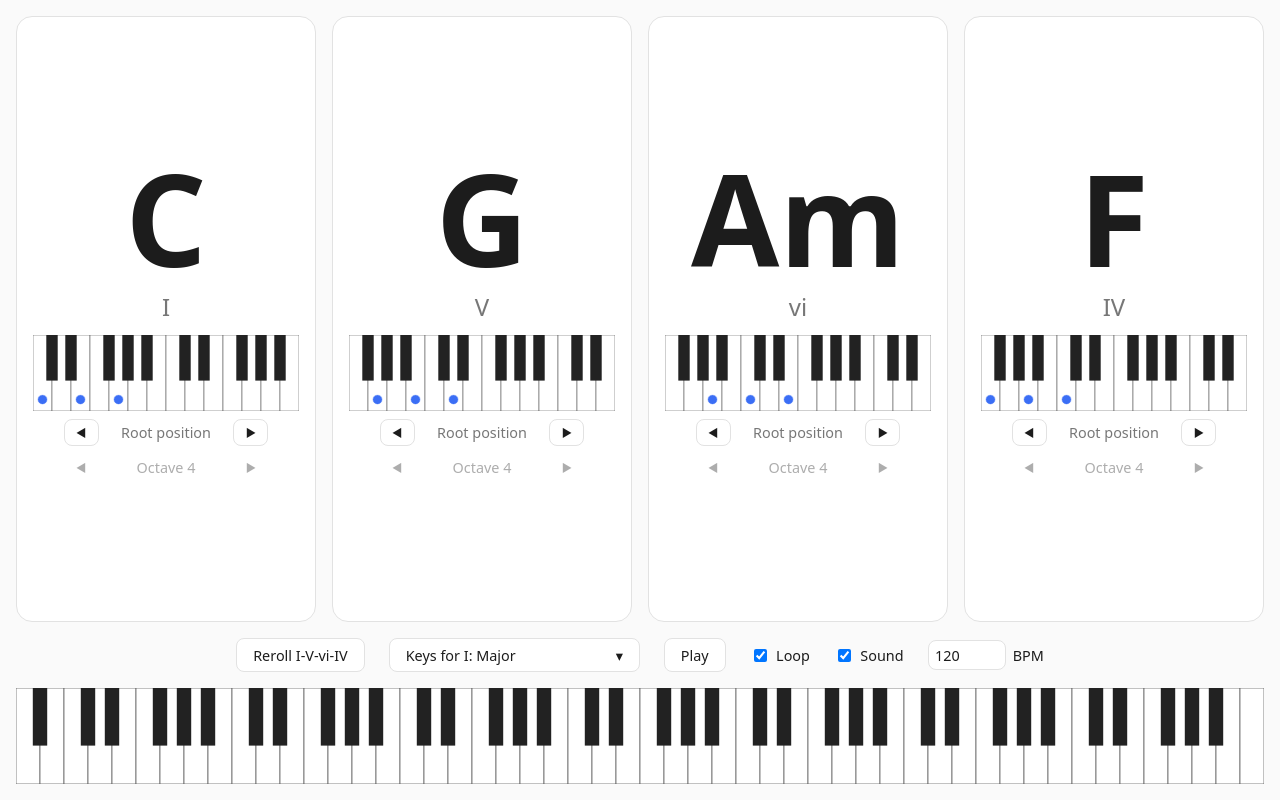
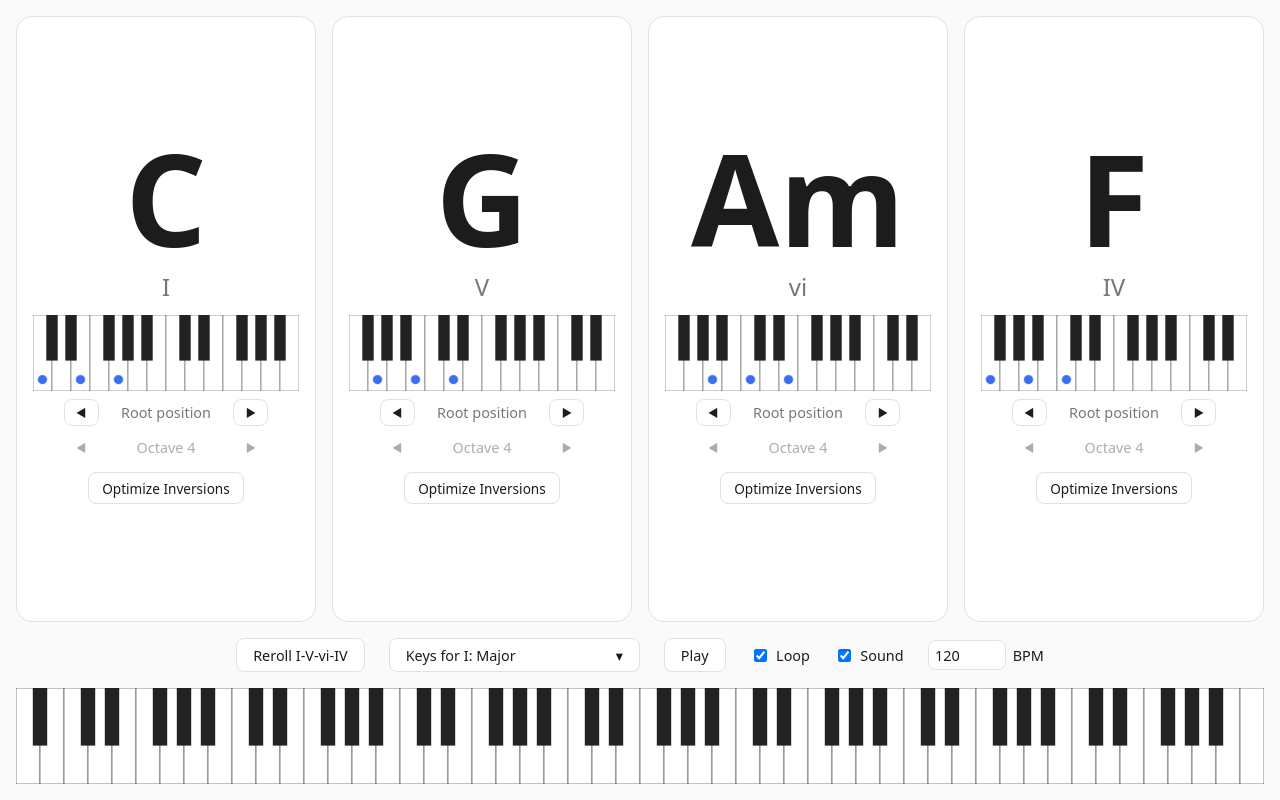
Before and after one commit to caxco93/chordgen, a Vue app: page / in a window 1280 px wide. Built offline with nearby package versions, Linux system fonts and the light colour scheme.

Commit message:
Add an Optimize Inversions button per chord
Below each chord's octave stepper, clicking it locks that chord's
current voicing and re-voices the rest of the progression with
optimizeInversions, previewing the locked chord and stopping any
playback.

```diff
--- a/src/App.vue
+++ b/src/App.vue
@@ -20,6 +20,7 @@ import {
   type Progression,
   rerollProgression,
 } from './chords'
+import { optimizeInversions } from './optimizeInversions'
 
 const keyGroups = ref([...DEFAULT_KEY_GROUPS])
 const progression = ref(buildProgression(0))
@@ -91,6 +92,21 @@ function shiftOctave(index: number, step: number) {
   showPreview(index)
 }
 
+/**
+ * Locks chord `index`'s current voicing and re-voices every other chord around it: as close to
+ * it as possible while keeping the whole progression's span (lowest to highest note) as small as
+ * possible. See `optimizeInversions` for the exact ordering of those two criteria.
+ */
+function optimizeInversionsFrom(index: number) {
+  stop()
+  const allNotes = progression.value.chords.map((chord) => chord.notes)
+  const locked = { inversion: inversions.value[index]!, octave: octaves.value[index]! }
+  const result = optimizeInversions(allNotes, index, locked)
+  inversions.value = result.inversions
+  octaves.value = result.octaves
+  showPreview(index)
+}
+
 function togglePlayback() {
   clearPreview()
   toggle()
@@ -156,6 +172,7 @@ function selectKey(root: number) {
               @step="shiftOctave(i, $event)"
             />
           </div>
+          <button type="button" class="optimize" @click="optimizeInversionsFrom(i)">Optimize Inversions</button>
         </div>
       </li>
     </ul>
@@ -276,6 +293,12 @@ main {
   flex: none;
 }
 
+/* Same look as the global button, just condensed to fit comfortably below the steppers. */
+.optimize {
+  font-size: 0.85rem;
+  padding: 0.35rem 0.8rem;
+}
+
 .bpm {
   width: 4rem;
   padding: 0.3rem 0.4rem;
```
